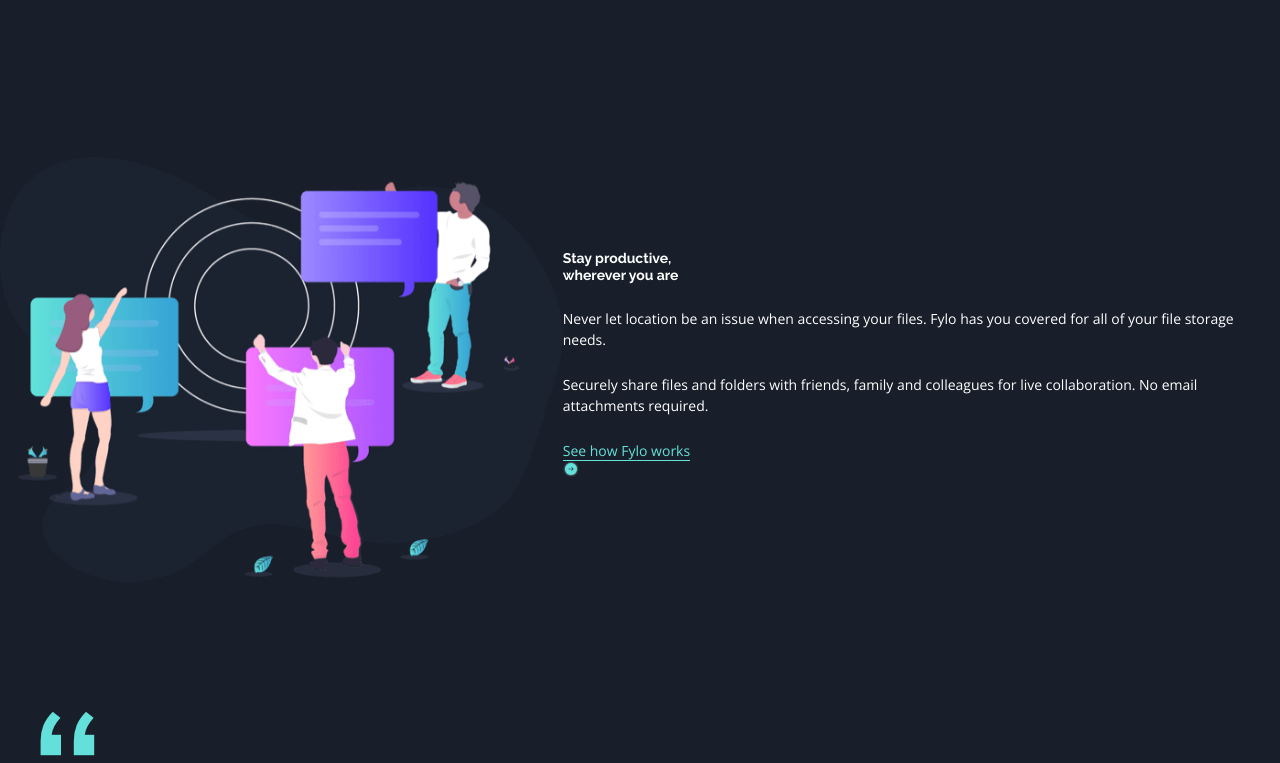
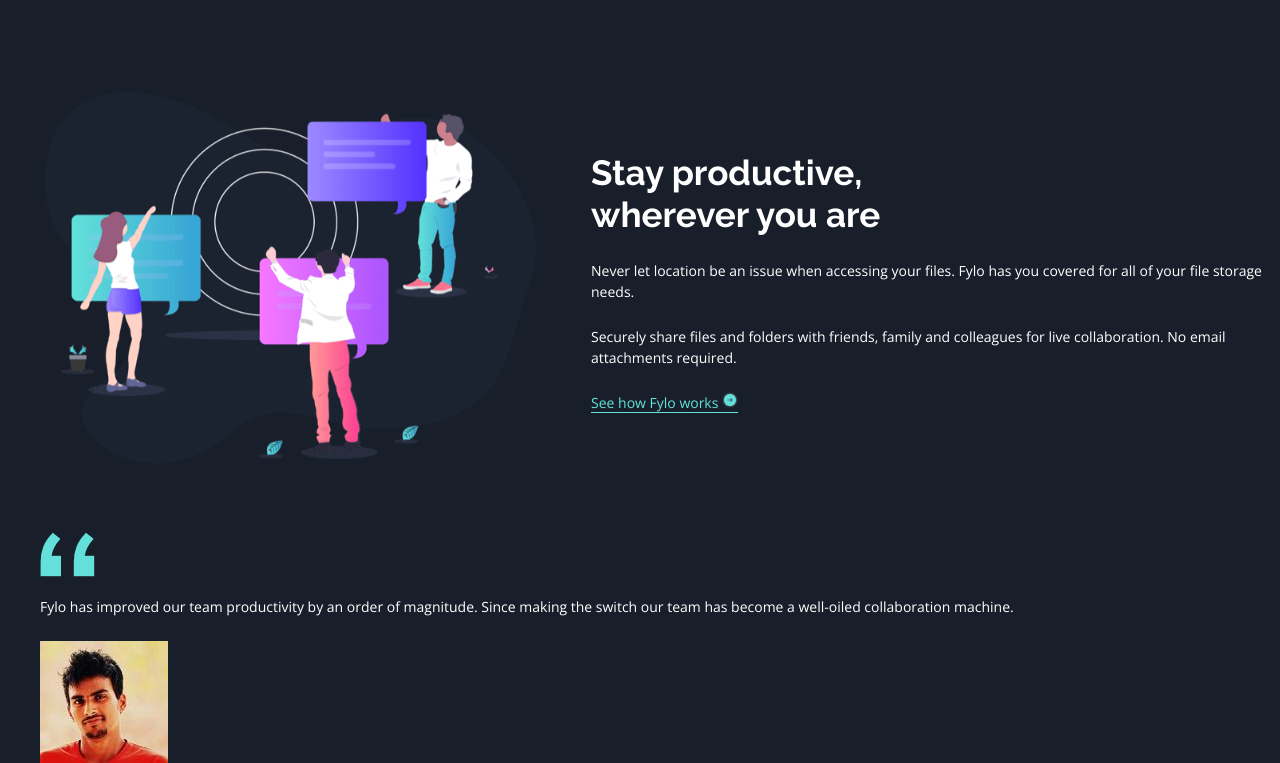
Before and after one commit to Paskod121/Fylo_Web_Site, a plain HTML site: page index.html in a window 1280 px wide. Shown: the part 1500-2263 px from the top of the page. Drawn offline with nearby package versions, Linux system fonts and the light colour scheme.

Commit message:
Je viens de regler mon partie productivitys

```diff
--- a/css/productivitys.css
+++ b/css/productivitys.css
@@ -4,28 +4,35 @@
 }
 .productivitys{
     background-color: hsl(218, 28%, 13%);
-    color: #fff;
-    font-family: 'Open Sans', sans-serif;
-    font-weight: 400;
+    color: var(--white);
+    font-family: var(--font-body);
+    font-weight: var(--font-regular);
     display: flex;
     flex-direction: row;
     text-align: start;
     align-items: center;
     justify-content: space-between;
-    h1{
-        font-weight: 700;
-    }
+    margin: 5px;
+    padding: 5px;
     a{
         text-decoration: none;
     }
-    #under{
+    .under{
         border-bottom: 1px hsl(176, 68%, 64%) solid;
+    }
+    div{
+        margin: 5px;
+        padding-left: 10px;
+    }
+    h1{
+        color: hsl(0, 0%, 100%);
+        font-size: 250%;
     }
 }
 .imgproductivitys{
-    justify-self: center;
+    align-content: center;
 }
-@media screen and (max-width:425px) {
+@media screen and (min-width:375px) {
     .productivitys{
         display: flex;
         flex-direction: column;
@@ -34,9 +41,10 @@
         }
     }
     .imgproductivitys{
-        justify-self: center;
+        align-content: center;
+        height: 90%;
         width: 90%;
-        height: 90%;
+        padding-left: 20px;
     }
 }
 @media screen and (min-width:1024px) {
@@ -48,6 +56,6 @@
         }
     }
     .imgproductivitys{
-        justify-self: center;
+        align-content: center;
     }
 }
--- a/css/reset.css
+++ b/css/reset.css
@@ -23,11 +23,7 @@
   line-height: 1.2;
 }
 
-img {
-  max-width: 100%;
-  height: auto;
-  display: block;
-}
+
 
 ul, ol {
   list-style: none;
--- a/index.html
+++ b/index.html
@@ -89,8 +89,7 @@
         needs.</p>
       <p>Securely share files and folders with friends, family and colleagues for live collaboration. No email
         attachments required.</p>
-      <p><a href="#" id="under" style="color:hsl(176, 68%, 64%);">See how Fylo works <img src="./images/icon-arrow.svg"
-            alt="arrow"></a></p>
+      <p><a href="#" style="color:hsl(176, 68%, 64%);"  class="under">See how Fylo works <img src="images/icon-arrow.svg" alt="Allow"></a></p>
     </div>
   </section>
   <section class="testimonials">
```
